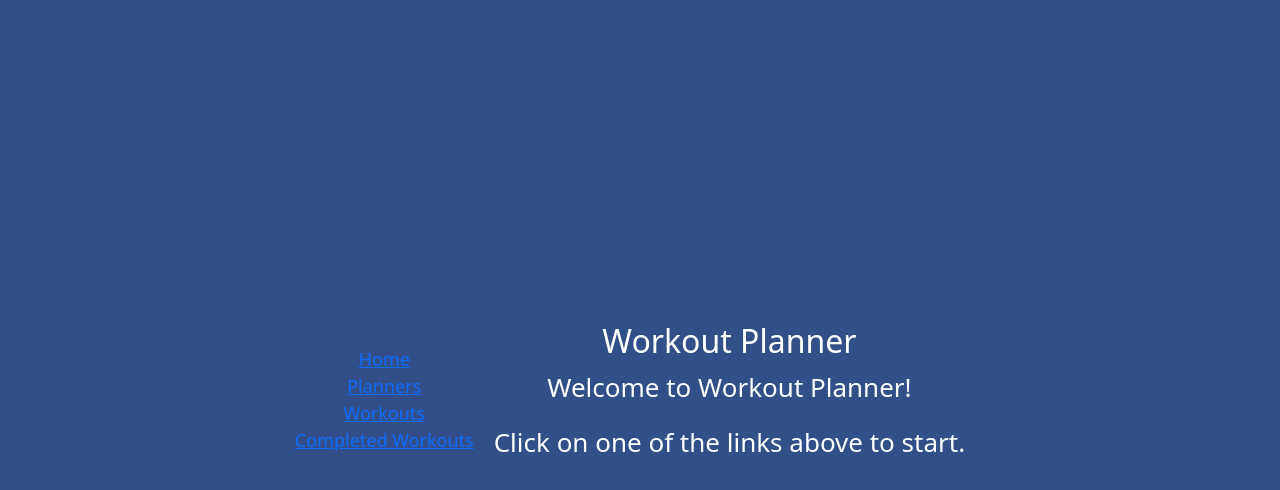
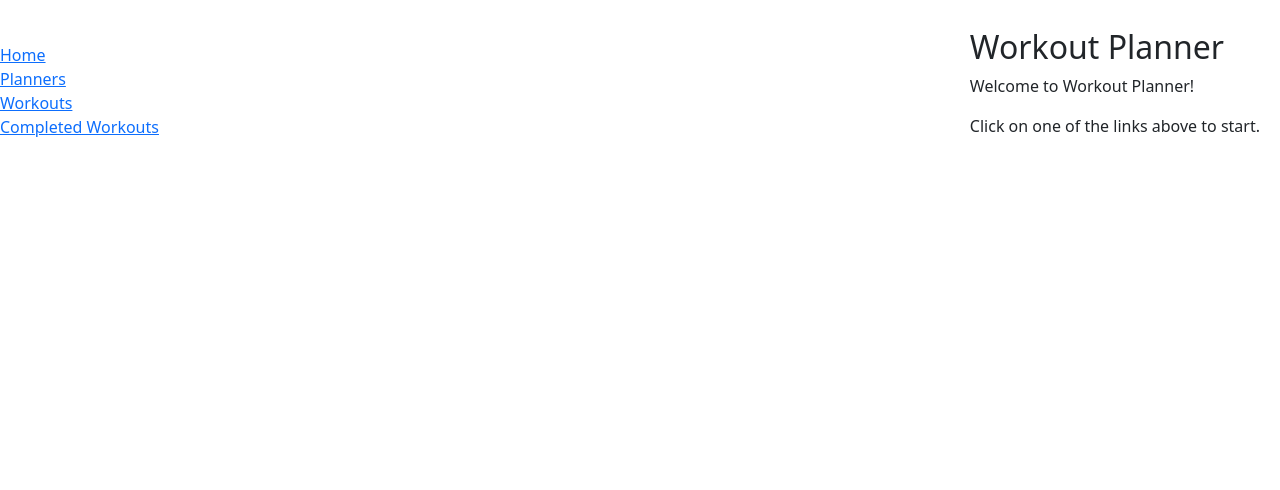
Before and after one commit to YoshiMejia/workoutsfrontendp5, a React (Create React App) app: page / in a window 1280 px wide. Shown: the top 490 px of the page. Built offline with nearby package versions, Linux system fonts and the light colour scheme.

Commit message:
commented out old styling

```diff
--- a/src/App.css
+++ b/src/App.css
@@ -1,4 +1,4 @@
-.App {
+/* .App {
   text-align: center;
 }
 
@@ -24,7 +24,7 @@ text-align: left;
 
 .button{
   border: 4px solid #869287; /* Green */
-  background-color: wheat
+  /* background-color: wheat
 }
 
 .App-logo {
@@ -80,4 +80,4 @@ text-align: left;
   overflow: scroll;
   word-wrap: break-word;
   hyphens: auto;
-}
+} */
```
